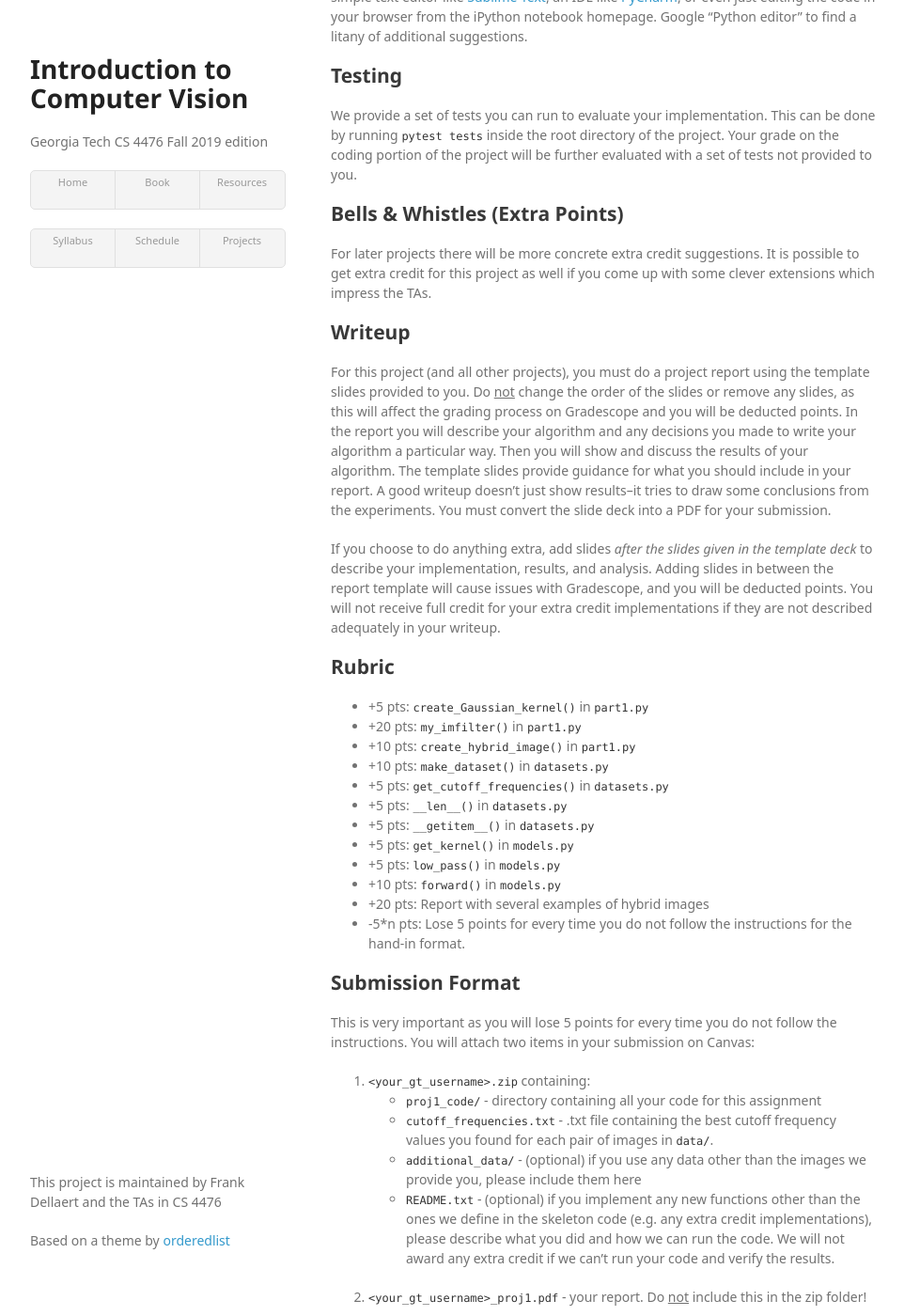
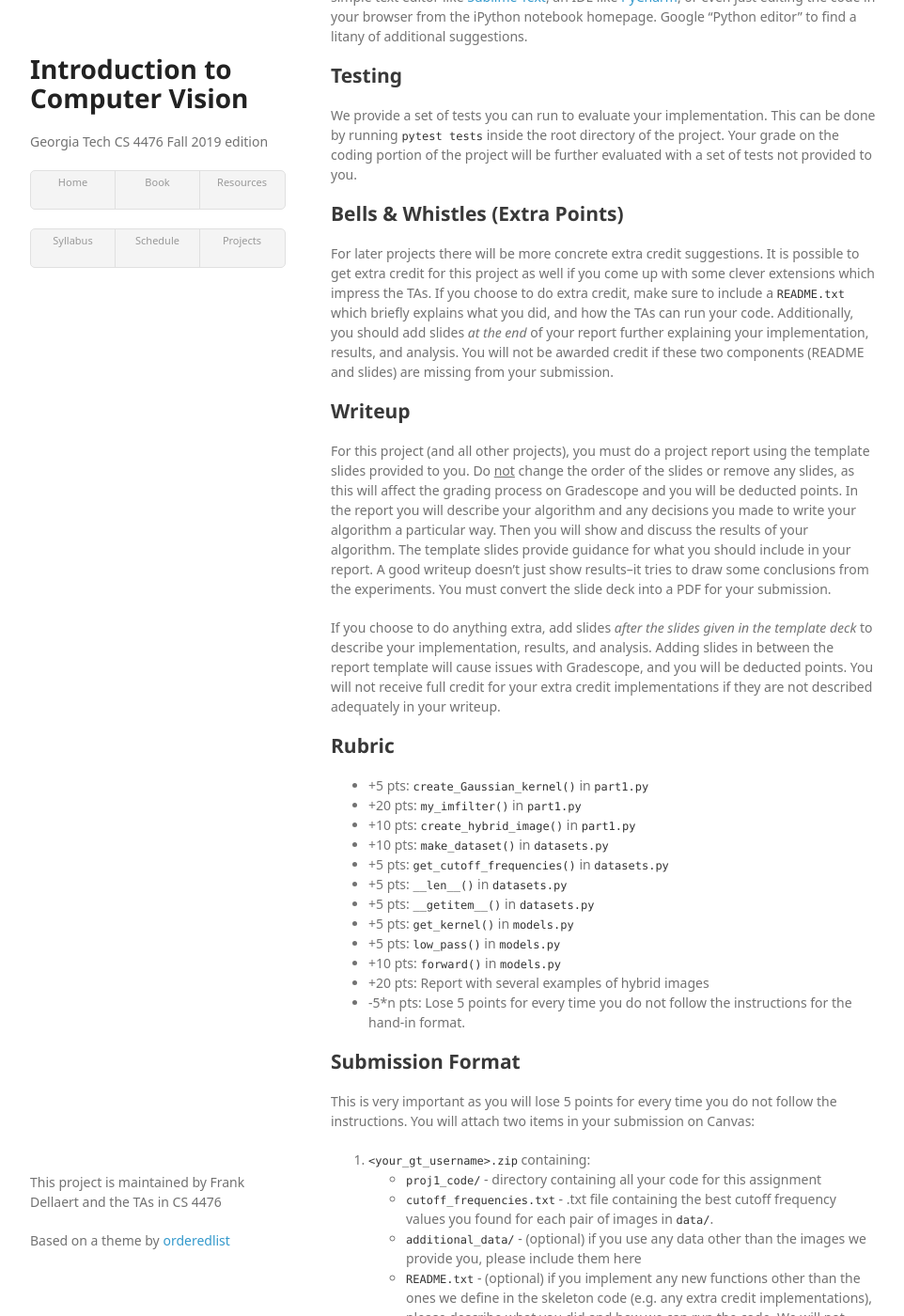
Before and after one commit to dellaert/19F-4476, a Jekyll site: the page built from proj1.md, in a window 1280 px wide and 1400 px high, scrolled down 5468 px. Shown: the whole window at 94% size, without its empty margins (158-1120 px from the left). Built offline with Jekyll 4.4.1, drawn with Linux system fonts in a browser that asks for light colours; some web fonts are replaced; formulas are drawn with MathJax 3; some of the changed text lies outside the part shown.

Commit message:
added a bit more to the extra credit section

```diff
--- a/proj1.md
+++ b/proj1.md
@@ -92,7 +92,7 @@ The starter code provides a function, `vis_image_scales()` in `utils.py`, which
 We provide a set of tests you can run to evaluate your implementation. This can be done by running `pytest tests` inside the root directory of the project. Your grade on the coding portion of the project will be further evaluated with a set of tests not provided to you.
 
 ## Bells & Whistles (Extra Points)
-For later projects there will be more concrete extra credit suggestions. It is possible to get extra credit for this project as well if you come up with some clever extensions which impress the TAs.
+For later projects there will be more concrete extra credit suggestions. It is possible to get extra credit for this project as well if you come up with some clever extensions which impress the TAs. If you choose to do extra credit, make sure to include a `README.txt` which briefly explains what you did, and how the TAs can run your code. Additionally, you should add slides _at the end_ of your report further explaining your implementation, results, and analysis. You will not be awarded credit if these two components (README and slides) are missing from your submission.
 
 ## Writeup
 For this project (and all other projects), you must do a project report using the template slides provided to you. Do <u>not</u> change the order of the slides or remove any slides, as this will affect the grading process on Gradescope and you will be deducted points. In the report you will describe your algorithm and any decisions you made to write your algorithm a particular way. Then you will show and discuss the results of your algorithm. The template slides provide guidance for what you should include in your report. A good writeup doesn't just show results--it tries to draw some conclusions from the experiments. You must convert the slide deck into a PDF for your submission.
```
Also changed, not shown: other parts of proj1.md (+1 -1 lines).
